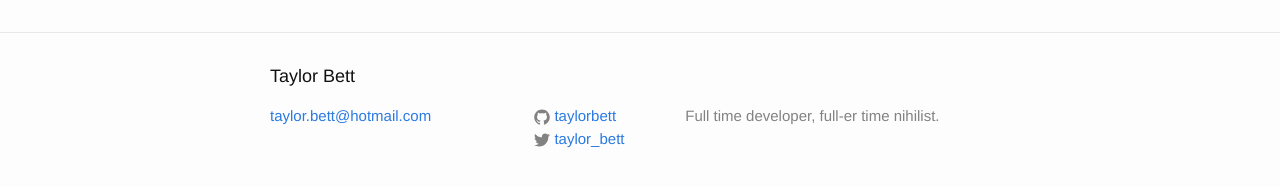
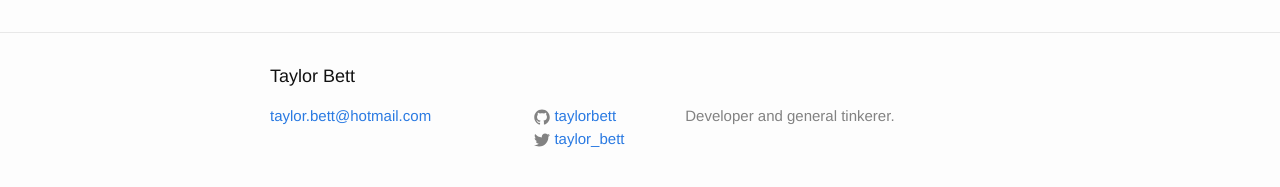
Before and after one commit to TaylorBett/taylorbett.github.io, a Jekyll site: the page built from about.md, in a window 1280 px wide. Shown: the part 318-505 px from the top of the page. Built offline with Jekyll 4.4.1, drawn with Linux system fonts in a browser that asks for light colours.

Commit message:
Updated description one-liner in YAML Config

```diff
--- a/_config.yml
+++ b/_config.yml
@@ -9,7 +9,7 @@
 title: Taylor Bett
 email: taylor.bett@hotmail.com
 description: > # this means to ignore newlines until "baseurl:"
-  Full time developer, full-er time nihilist.
+  Developer and general tinkerer.
 baseurl: "" # the subpath of your site, e.g. /blog
 url: "http://taylorbett.github.io" # the base hostname & protocol for your site
 twitter_username: taylor_bett
```
